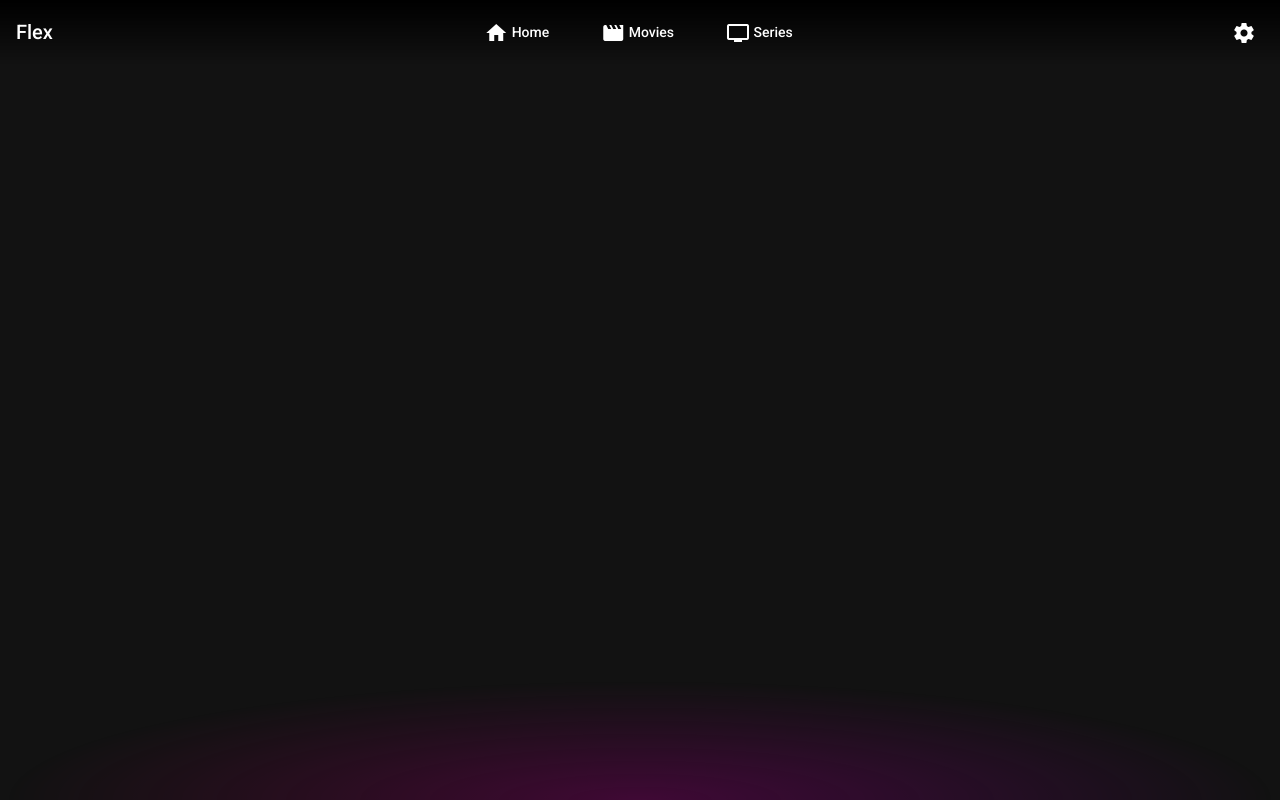
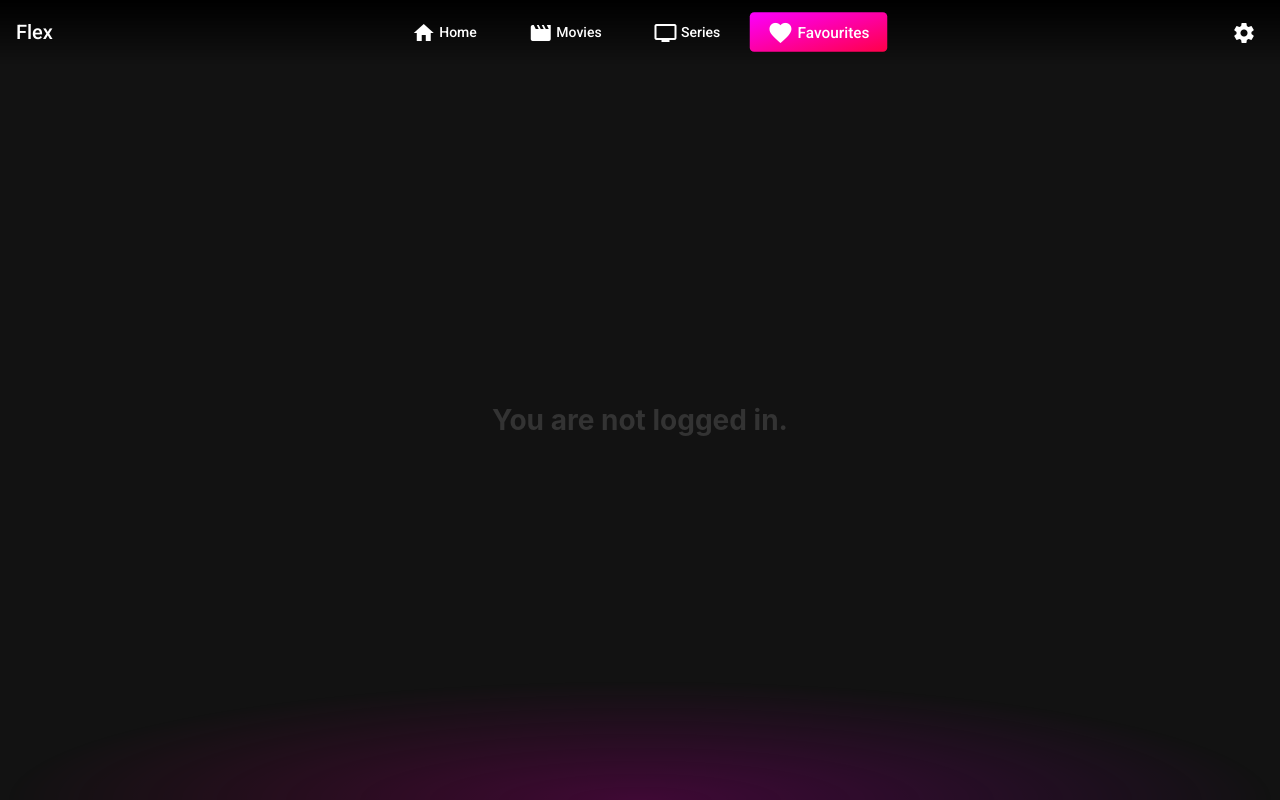
Before and after one commit to shark0151/flex-app, an Angular app: page /favorites in a window 1280 px wide. Built offline with nearby package versions, Linux system fonts and the light colour scheme.

Commit message:
polite favorites page

```diff
--- a/src/app/fav-page/fav-page.component.html
+++ b/src/app/fav-page/fav-page.component.html
@@ -1 +1,4 @@
-<app-media-loader [pageType]="3"></app-media-loader>
+<app-media-loader *ngIf="isLoggedIn" [pageType]="3"></app-media-loader>
+<div *ngIf="!isLoggedIn" style="text-align: center; position: relative; padding-top: 25%;">
+    <h1>You are not logged in.</h1>
+</div>
--- a/src/app/fav-page/fav-page.component.ts
+++ b/src/app/fav-page/fav-page.component.ts
@@ -1,15 +1,16 @@
 import { Component, OnInit } from '@angular/core';
+import { StorageService } from '../services/storage.service';
 
 @Component({
   selector: 'app-fav-page',
   templateUrl: './fav-page.component.html',
-  styleUrls: ['./fav-page.component.css']
+  styleUrls: ['./fav-page.component.css'],
 })
 export class FavPageComponent implements OnInit {
-
-  constructor() { }
+  isLoggedIn=false;
+  constructor(private storageService: StorageService) {}
 
   ngOnInit(): void {
+    this.isLoggedIn=this.storageService.isLoggedIn();
   }
-
 }
--- a/src/app/nav-bar/nav-bar.component.html
+++ b/src/app/nav-bar/nav-bar.component.html
@@ -15,7 +15,7 @@
       <mat-icon>tv</mat-icon>
       Series
     </button>
-    <button mat-button class="button-normal" *ngIf="isLoggedIn" [ngClass]="url == '/favorites' ? 'button-highlighted' : 'button-normal'" aria-label="Go To Favorites" (click)="GoToFavorites()">
+    <button mat-button class="button-normal" [ngClass]="url == '/favorites' ? 'button-highlighted' : 'button-normal'" aria-label="Go To Favorites" (click)="GoToFavorites()">
       <mat-icon>favorite</mat-icon>
       Favourites
     </button>
--- a/src/app/nav-bar/nav-bar.component.ts
+++ b/src/app/nav-bar/nav-bar.component.ts
@@ -1,14 +1,12 @@
 import { Component, OnInit } from '@angular/core';
 import { Nav } from '../interfaces/navbar';
 import { Router } from '@angular/router';
-import { StorageService } from '../services/storage.service';
 @Component({
   selector: 'app-nav-bar',
   templateUrl: './nav-bar.component.html',
   styleUrls: ['./nav-bar.component.css'],
 })
 export class NavBarComponent implements OnInit {
-  isLoggedIn = false;
   autohide = false;
   hide = true;
   url = '/home';
@@ -18,10 +16,9 @@ export class NavBarComponent implements OnInit {
   prop: Nav = {
     title: 'Test',
   };
-  constructor(private router: Router, private storageService: StorageService) {}
+  constructor(private router: Router) {}
 
   ngOnInit(): void {
-    this.isLoggedIn = this.storageService.isLoggedIn();
     this.router.events.subscribe((val) => {
       console.log(this.router.url);
       this.url = this.router.url;
```
